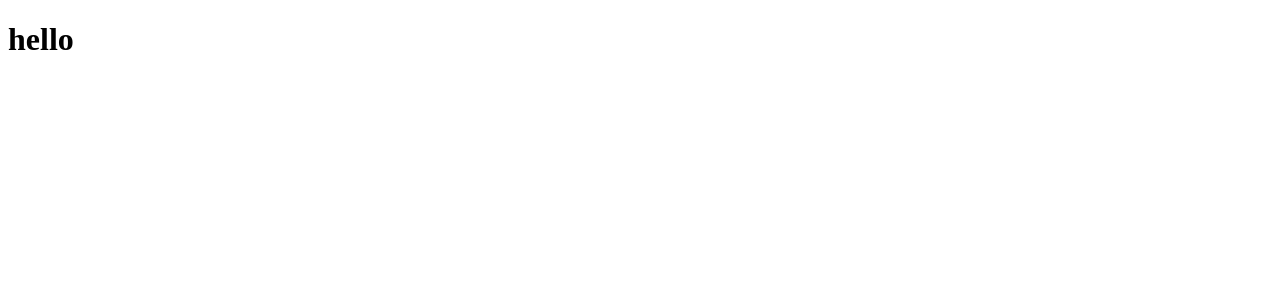
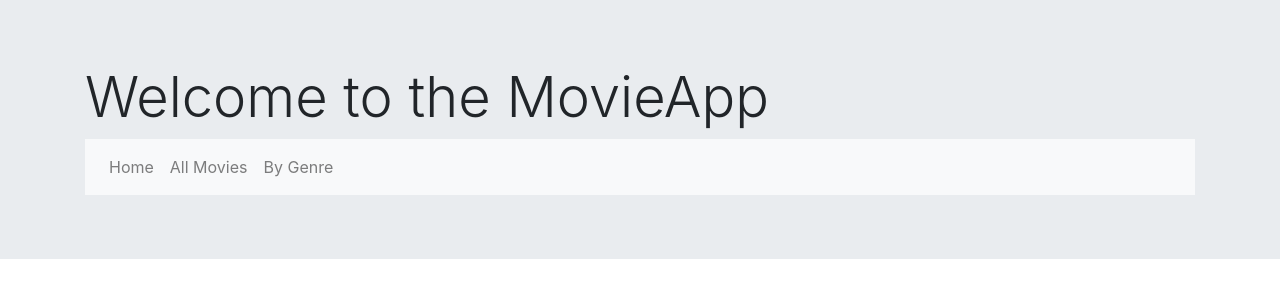
Before and after one commit to JennMP88/frontend, a React (Create React App) app: page / in a window 1280 px wide. Shown: the top 300 px of the page. Built offline with nearby package versions, Linux system fonts and the light colour scheme.

Commit message:
added header with links to pages

```diff
--- a/package.json
+++ b/package.json
@@ -7,6 +7,7 @@
     "bootstrap": "^4.3.1",
     "react": "^16.8.6",
     "react-dom": "^16.8.6",
+    "react-router-dom": "^5.0.0",
     "react-scripts": "2.1.8"
   },
   "scripts": {
--- a/src/App.js
+++ b/src/App.js
@@ -1,15 +1,46 @@
-import React, { Component } from 'react';
+import React from 'react'
+import {Link} from 'react-router-dom'
+import { HashRouter} from 'react-router-dom';
+
+class App extends React.Component {
+  constructor(props) {
+    super(props)
+    this.state = {
+      // searchinput:''
+    }
+  }
 
 
-class App extends Component {
   render() {
+    // const {searchinput}=this.state
     return (
-<>
-<h1>hello</h1>
+      <>
+      <HashRouter>
+        <div class="jumbotron jumbotron-fluid">
+          <div class="container">
+            <h1 class="display-4">Welcome to the MovieApp</h1>
 
-</>
-    );
+
+    <nav className="navbar navbar-expand-lg navbar-light bg-light">
+      <ul className="navbar-nav">
+
+      <li className="nav-item">
+      <Link className="nav-link" to='/home'>Home</Link>
+       </li>
+       <li className="nav-item">
+          <Link className="nav-link" to="/allmovies">All Movies </Link>
+        </li>
+        <li className="nav-item">
+          <Link className="nav-link" to="/bygenre">By Genre </Link>
+        </li>
+       </ul>
+       </nav>
+
+          </div>
+        </div>
+        </HashRouter>
+      </>
+    )
   }
 }
-
 export default App;
--- a/src/index.js
+++ b/src/index.js
@@ -1,9 +1,10 @@
 import React from 'react';
 import ReactDOM from 'react-dom';
 import App from './App';
+import 'bootstrap/dist/css/bootstrap.min.css';
 import * as serviceWorker from './serviceWorker';
 
-ReactDOM.render(<App />, document.getElementById('root'));
+ReactDOM.render(<App/>, document.getElementById('root'));
 
 // If you want your app to work offline and load faster, you can change
 // unregister() to register() below. Note this comes with some pitfalls.
```
Also changed, not shown: src/App2.js (added, +61 -0 lines), src/components/header.js (added), src/containers/allmovies.js (added), src/containers/bygenre.js (added), src/containers/home.js (added), 1 other file (tests, documents, lock files or other folders).
